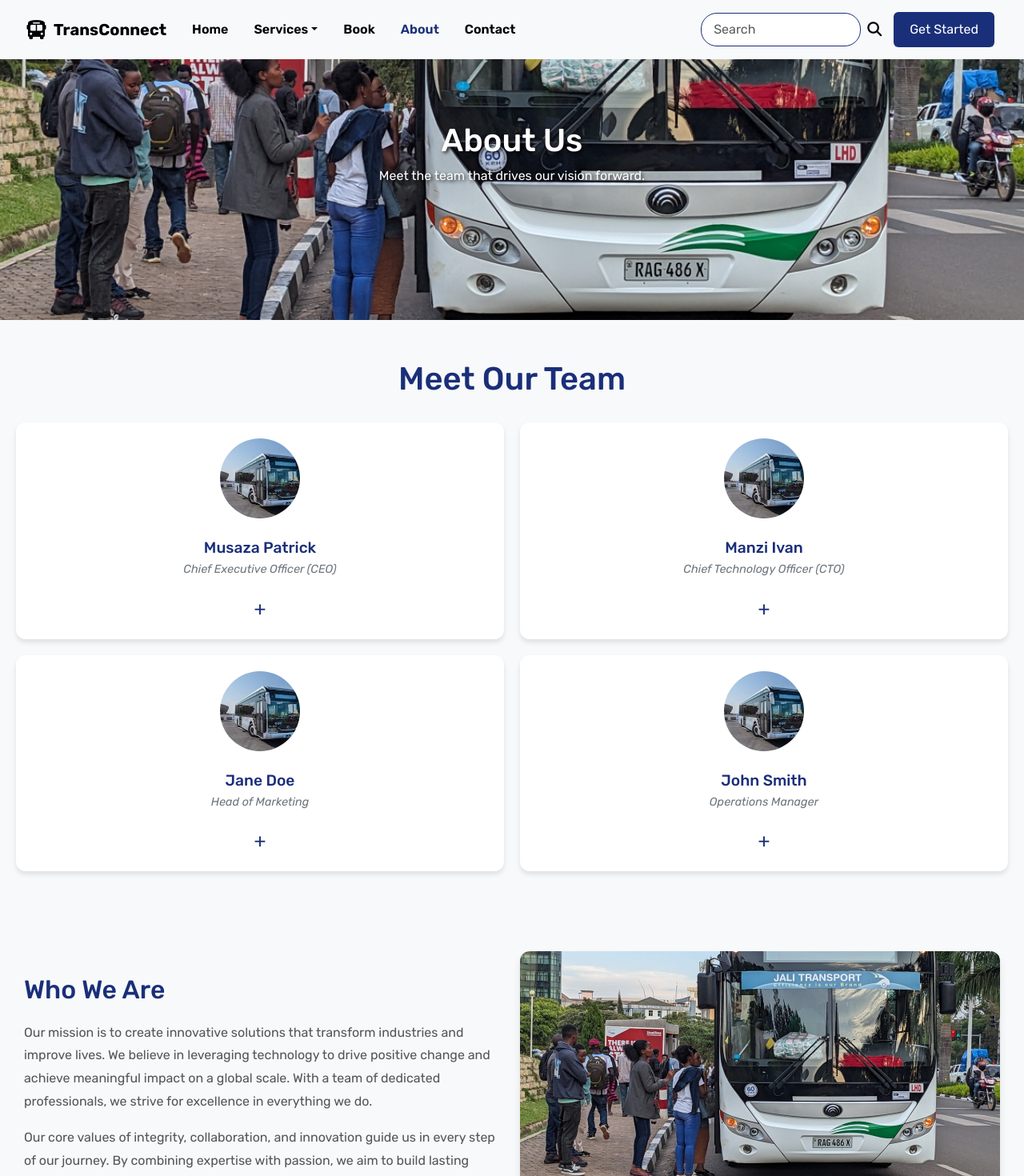
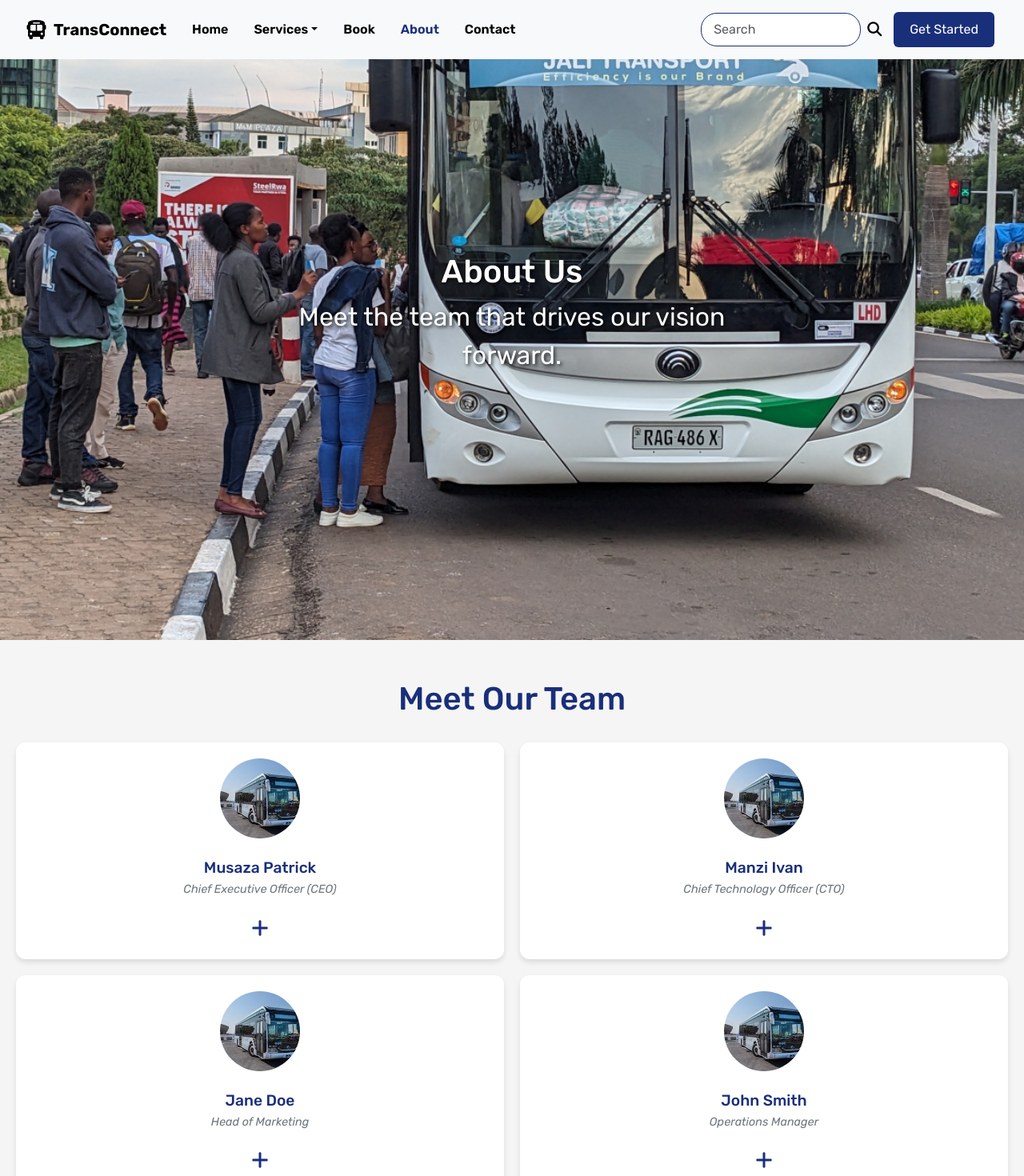
Before and after one commit to PatrickMusaza/Trans_All, a React (Create React App) app in the folder frontend/: page /about in a window 1280 px wide. Shown: the top 1470 px of the page at 80% size. Built offline with nearby package versions, Linux system fonts and the light colour scheme.

Commit message:
about expand and collapse

```diff
--- a/frontend/src/pages/About/About.css
+++ b/frontend/src/pages/About/About.css
@@ -1,16 +1,7 @@
-/* General Styles */
-body {
-    font-family: 'Helvetica', Arial, sans-serif;
-    margin: 0;
-    padding: 0;
-    color: #333;
-    background-color: #f8f9fa;
-  }
-
   /* Hero Section */
   .hero-section {
     position: relative;
-    height: 400px;
+    height: 100vh;
     text-align: center;
     overflow: hidden;
   }
@@ -28,6 +19,7 @@
     transform: translate(-50%, -50%);
     text-align: center;
     color: #fff;
+    font-size: 2rem;
     text-shadow: 2px 2px 4px rgba(0, 0, 0, 0.8);
   }
 
@@ -120,6 +112,15 @@
     .team-grid {
       grid-template-columns: 1fr;
     }
+
+    .about-content-section {
+      display: flex;
+      flex-direction: column;
+    }
+
+    .hero-overlay {
+      font-size: 1.2rem;
+    }
   }
 
   /* About Content Section */
--- a/frontend/src/pages/About/About.jsx
+++ b/frontend/src/pages/About/About.jsx
@@ -85,12 +85,15 @@
             <div className="team-card" key={member.id}>
               <img src={member.image} alt={member.name} />
               <h3>{member.name}</h3>
-              <p className="team-title">{member.title}</p>
-              <button
+              <p className="team-title">{member.title}</p><button
                 className="toggle-button"
                 onClick={() => toggleDetails(member.id)}
               >
-                {expanded === member.id ? '-' : '+'}
+                {expanded === member.id ? (
+                  <i className="fa fa-minus"></i>  // Minus icon when expanded
+                ) : (
+                  <i className="fa fa-plus"></i>   // Plus icon when collapsed
+                )}
               </button>
               {expanded === member.id && (
                 <div className="team-details">
```
